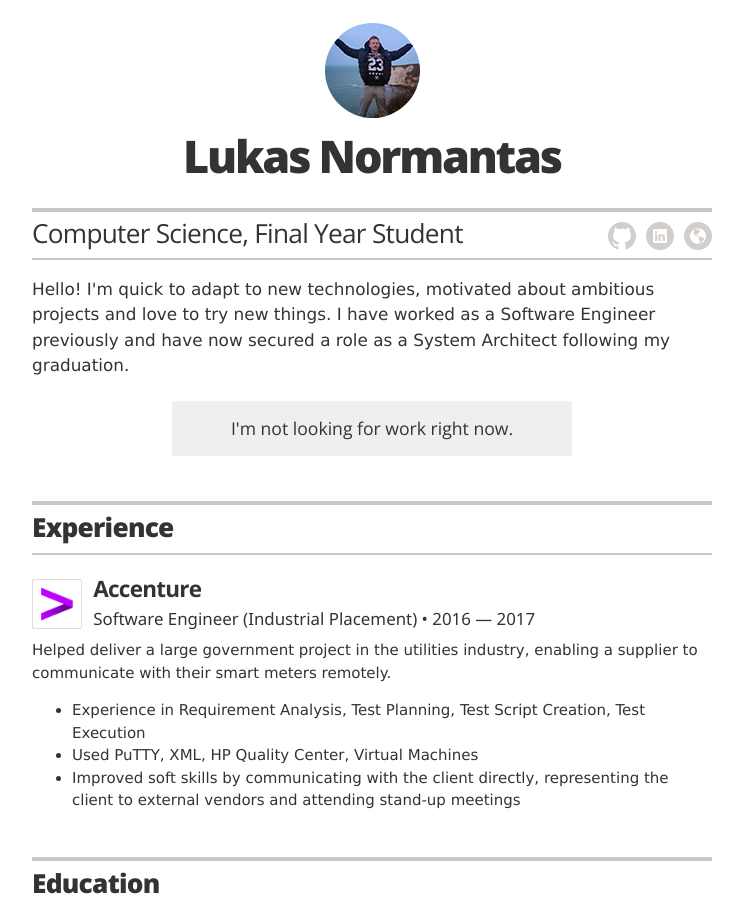
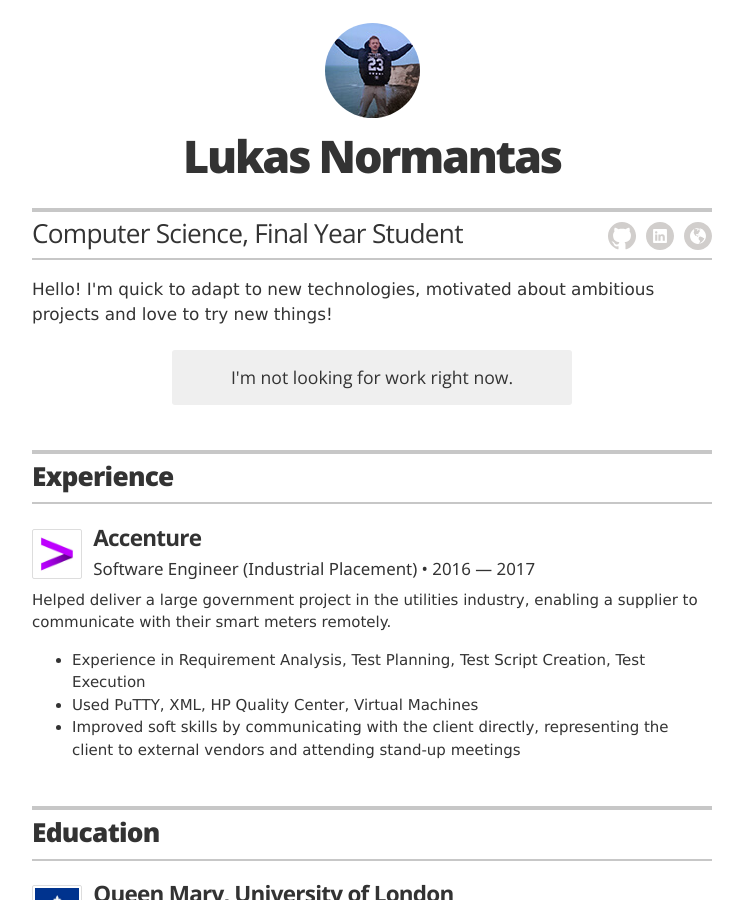
Before and after one commit to xylust/resume-web, a Jekyll site: the page built from index.html, in a window 1280 px wide and 900 px high. Shown: the whole window, without its empty margins (268-1011 px from the left). Built offline with Jekyll 4.4.1, drawn with Linux system fonts in a browser that asks for light colours.

Commit message:
updated intro text

```diff
--- a/_config.yml
+++ b/_config.yml
@@ -18,7 +18,7 @@ resume_title:                   "Computer Science, Final Year Student"
 resume_contact_email:           "me@lukasn.com"
 resume_contact_telephone:       "07397300540"
 # resume_header_quote:          "" If I ever come up with an amazing quote
-resume_header_intro:            "<p>Hello! I'm quick to adapt to new technologies, motivated about ambitious projects and love to try new things. I have worked as a Software Engineer previously and have now secured a role as a System Architect following my graduation.</p>"
+resume_header_intro:            "<p>Hello! I'm quick to adapt to new technologies, motivated about ambitious projects and love to try new things!</p>"
 
 resume_looking_for_work:        false
 resume_section_experience:      true
```
